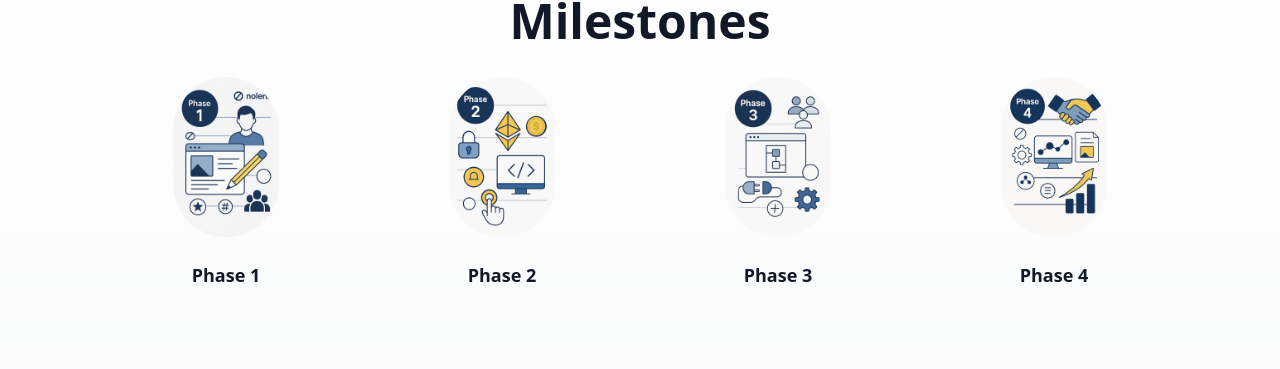
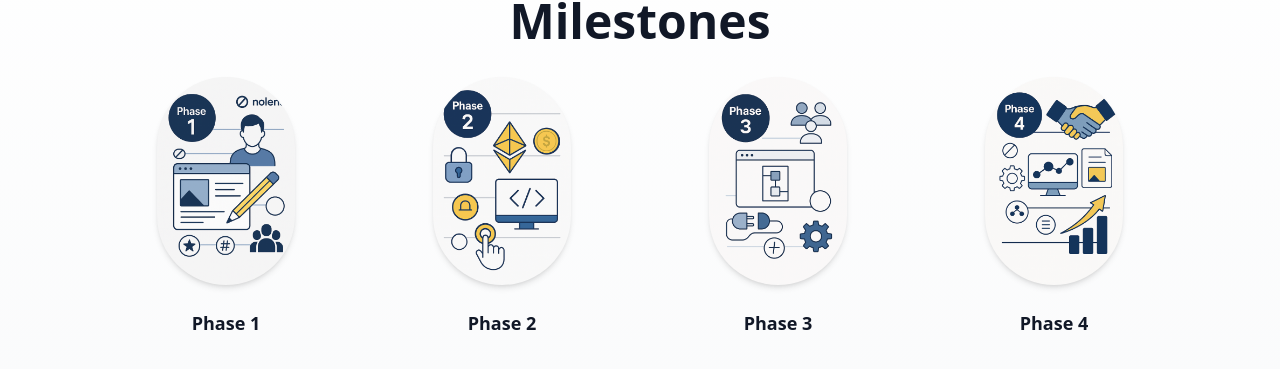
Before and after one commit to nolensprotocol/nolens, a Next.js app: page / in a window 1280 px wide. Shown: the part 867-1236 px from the top of the page. Built offline with nearby package versions, Linux system fonts and the light colour scheme.

Commit message:
Update index.js

```diff
--- a/pages/index.js
+++ b/pages/index.js
@@ -56,8 +56,8 @@ export default function Home() {
             <h2 className="text-4xl md:text-5xl font-extrabold mb-20">Milestones</h2>
             <div className="flex items-start justify-between">
               {[1, 2, 3, 4].map((phase) => (
-                <div key={phase} className="relative text-center w-1/4 group z-10">
-                  <img src={`/milestone_icon${phase}.png`} alt={`Phase ${phase}`} className="mx-auto -mt-12 h-40 mb-6 bg-white rounded-full" />
+                <div key={phase} className="relative text-center w-1/4 group z-10 transform transition-transform duration-300 hover:scale-105">
+                  <img src={`/milestone_icon${phase}.png`} alt={`Phase ${phase}`} className="mx-auto -mt-12 h-52 mb-6 bg-white rounded-full shadow-md transition-transform duration-300 group-hover:scale-110" />
                   <div className="text-lg font-semibold">{`Phase ${phase}`}</div>
                   <div className="text-base text-gray-600 opacity-0 group-hover:opacity-100 group-hover:translate-y-1 transform transition-all duration-500 mt-2">
                     {phase === 1
```
